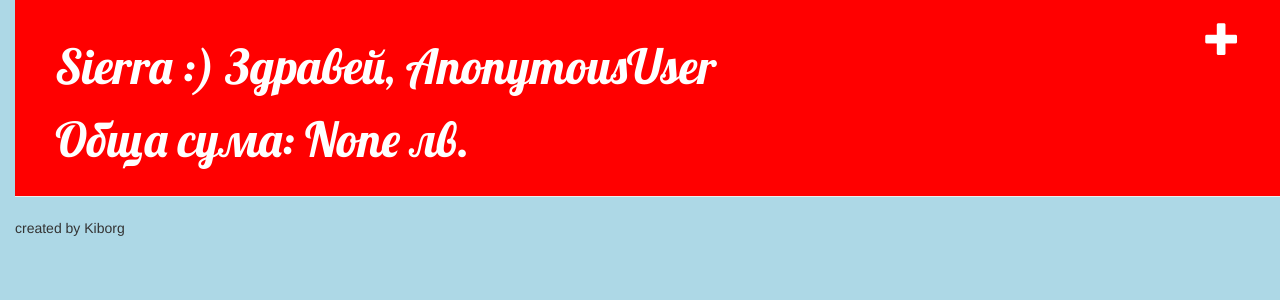
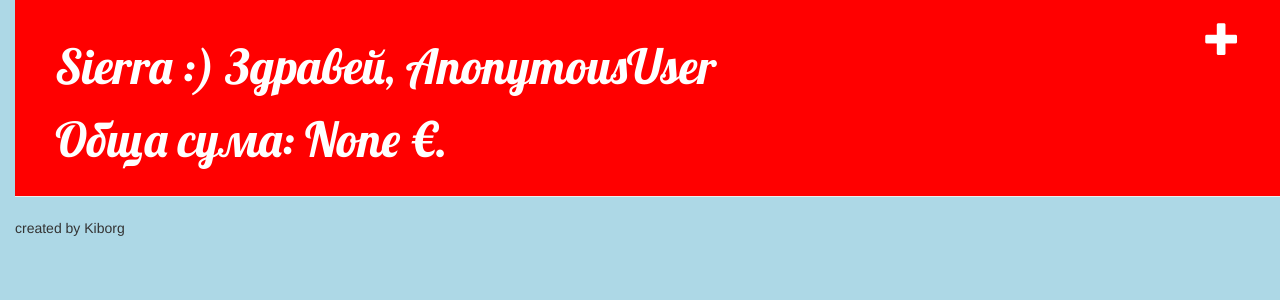
Before and after one commit to DianaSpahieva/my-first-blog, a Django app: page / in a window 1280 px wide. Shown: the top 300 px of the page. Run offline with Django 3.2, Linux system fonts and the light colour scheme; data that the repository does not hold is empty; some libraries are stand-ins or nearby versions.

Commit message:
change currency

```diff
--- a/blog/templates/blog/base.html
+++ b/blog/templates/blog/base.html
@@ -13,7 +13,7 @@
             <h1><a href="/">Sierra :) Здравей, {{request.user}}</a></h1>
                   {% block total %}
     <h1 style="color:white">Обща сума:
-            {{total}} лв.
+            {{total}} €.
             </h1>
         {% endblock %}
         </div>
```
